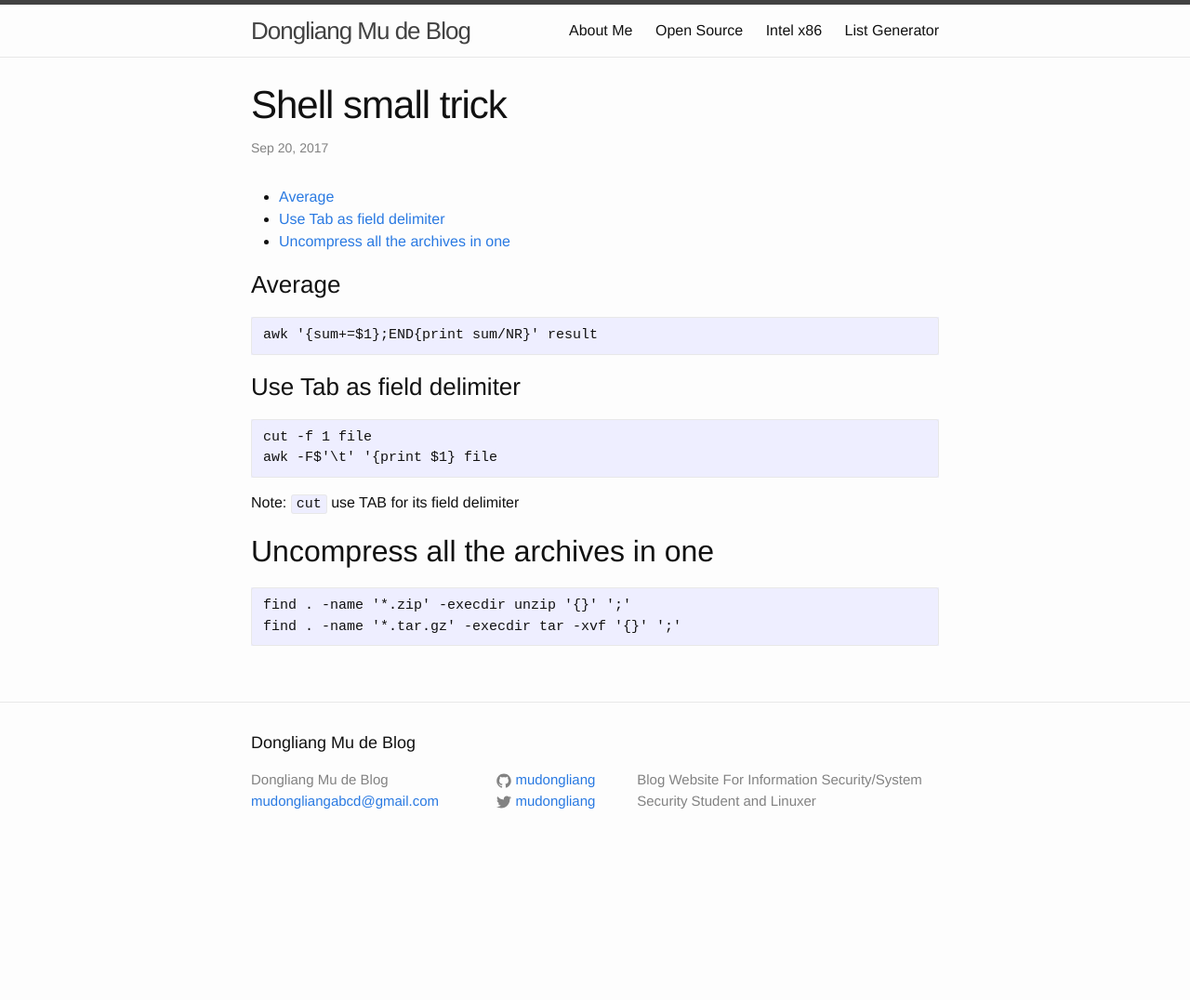
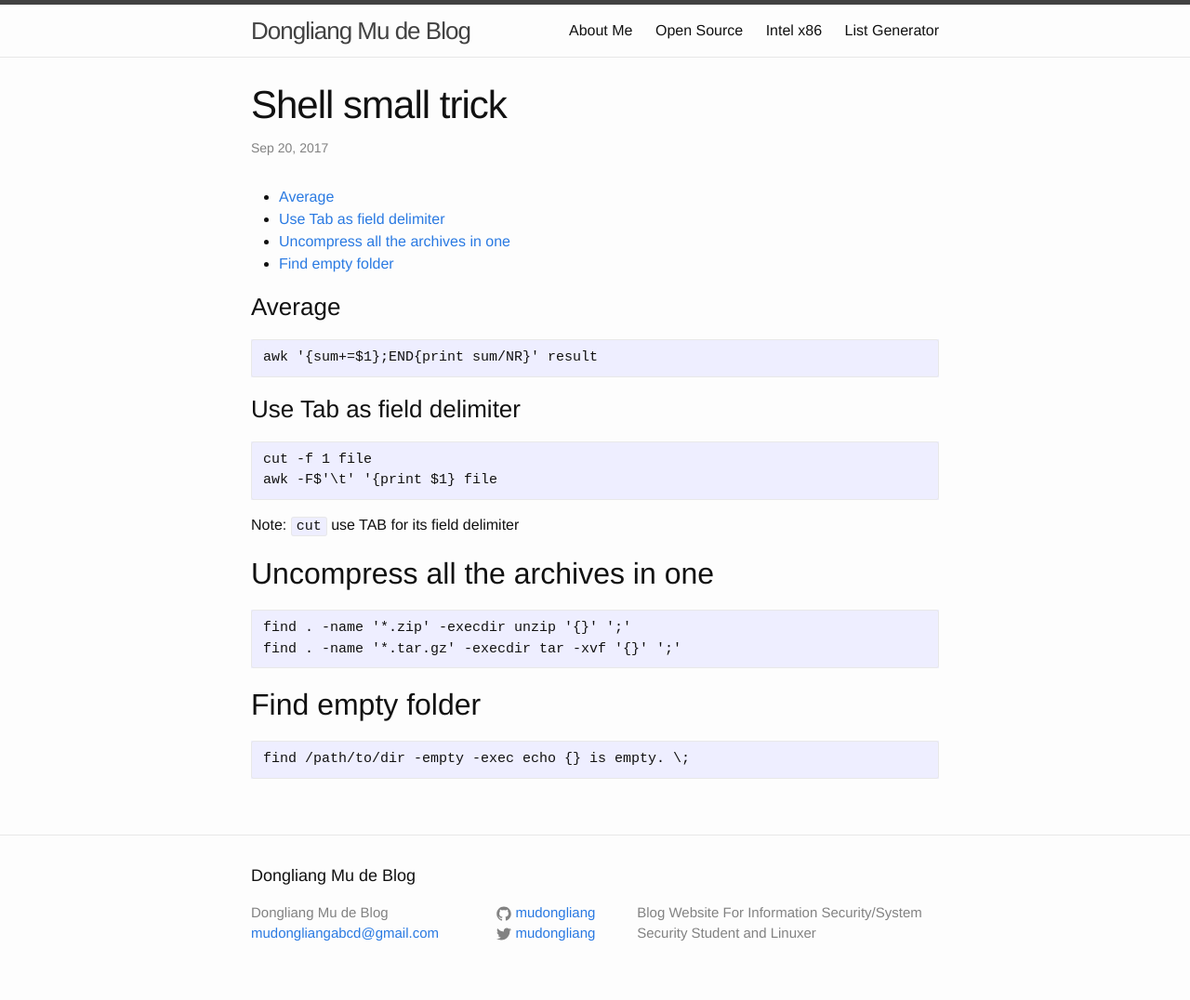
Before and after one commit to mudongliang/mudongliang.github.io, a Jekyll site: the page built from _posts/2017-09-20-shell-small-trick.md, in a window 1280 px wide. Shown: the whole page at 93% size. Built offline with Jekyll 4.4.1, drawn with Linux system fonts in a browser that asks for light colours; before the commit the page ends 933 px from its top, so only the background shows below that.

Commit message:
add one shell trick to find empty folders

````diff
--- a/_posts/2017-09-20-shell-small-trick.md
+++ b/_posts/2017-09-20-shell-small-trick.md
@@ -31,3 +31,9 @@ Note: `cut` use TAB for its field delimiter
 find . -name '*.zip' -execdir unzip '{}' ';'
 find . -name '*.tar.gz' -execdir tar -xvf '{}' ';'
 ```
+
+## Find empty folder
+
+```
+find /path/to/dir -empty -exec echo {} is empty. \;
+```
````
